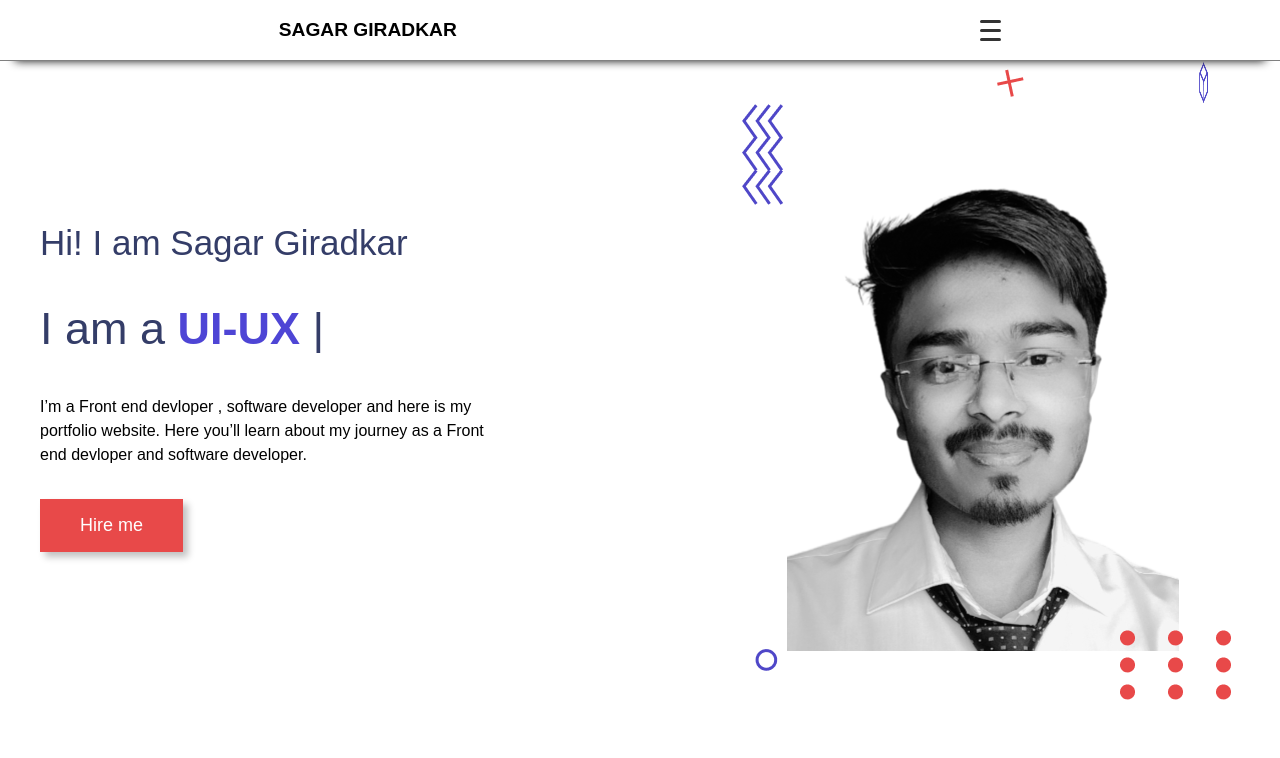
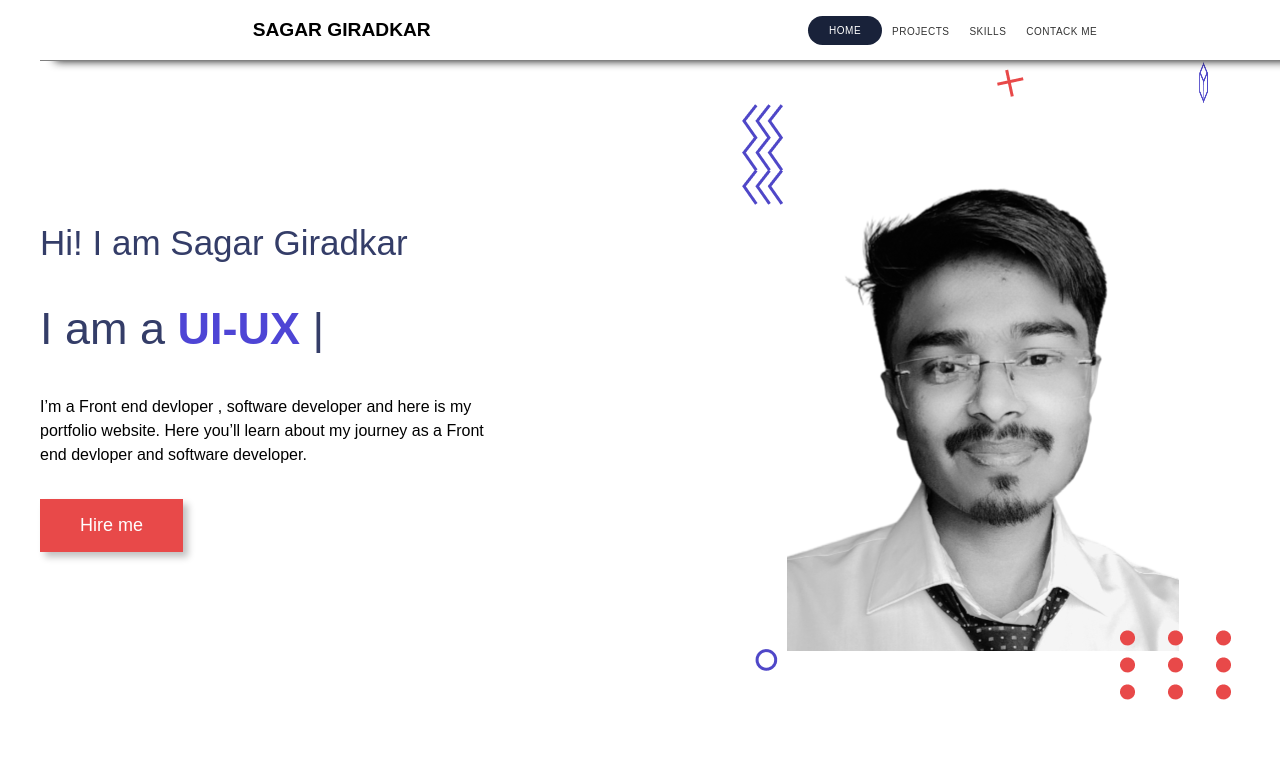
Before and after one commit to sagargiradkar/Sagar-Portfolio-s, a plain HTML site: page index.html in a window 1280 px wide. Shown: the top 758 px of the page. Drawn offline with nearby package versions, Linux system fonts and the light colour scheme.

Commit message:
navbar set

```diff
--- a/css/nav-bar.css
+++ b/css/nav-bar.css
@@ -291,55 +291,3 @@ nav.open .links {
   }
 
 }
-.navbarr {
-  display: flex;
-  flex-direction: column;
-  position: fixed;
-  width: 100%; /* Set the width to 100% to occupy the full width */
-  z-index: 1001;
-  top: 0;
-  left: 0; /* Set left to 0 to align with the left edge */
-  border-bottom: 1px solid gray;
-  box-shadow: 0px 15px 10px -15px #111;
-}
-
-.nav_container {
-  position: relative;
-  z-index: 5;
-  width: 100%; /* Set the width to 100% to occupy the full width */
-  padding: 0 2rem; /* Adjust padding as needed */
-}
-
-.logo {
-  width: auto; /* Allow the logo to adjust its width based on content */
-  display: flex;
-  font-weight: bold;
-  font-size: larger;
-  justify-content: space-between;
-}
-
-.hamburger-menu {
-  width: 2.7rem;
-  height: 3rem;
-  z-index: 100;
-  position: relative;
-  display: flex;
-  align-items: center;
-  justify-content: flex-end;
-}
-
-.links {
-  position: fixed;
-  width: 100%; /* Set the width to 100% to occupy the full width */
-  height: 100vh;
-  top: 0;
-  right: 0;
-  background-color: #081340;
-  display: flex;
-  align-items: center;
-  justify-content: center;
-  text-align: center;
-  transform: translateX(100%);
-  transition: 0.5s;
-  border-radius: 0; /* Remove the border-radius */
-}
```
